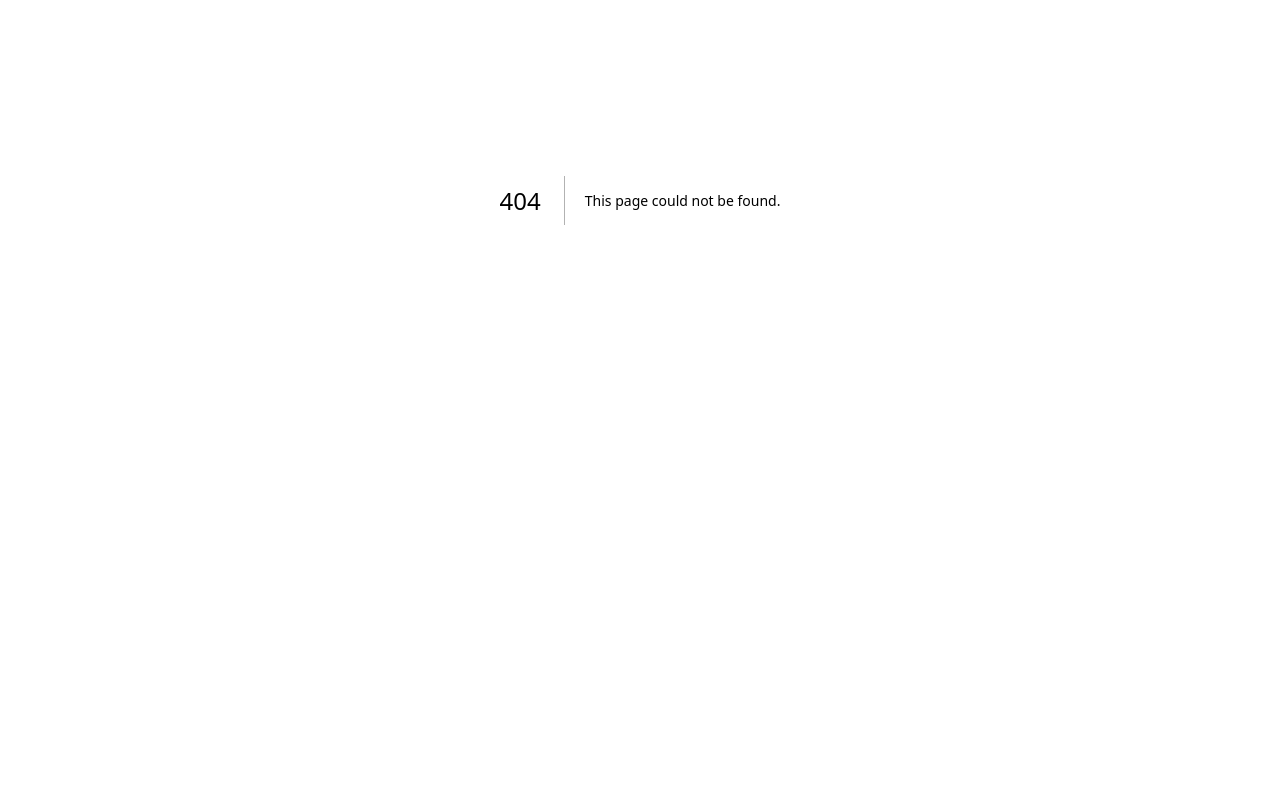
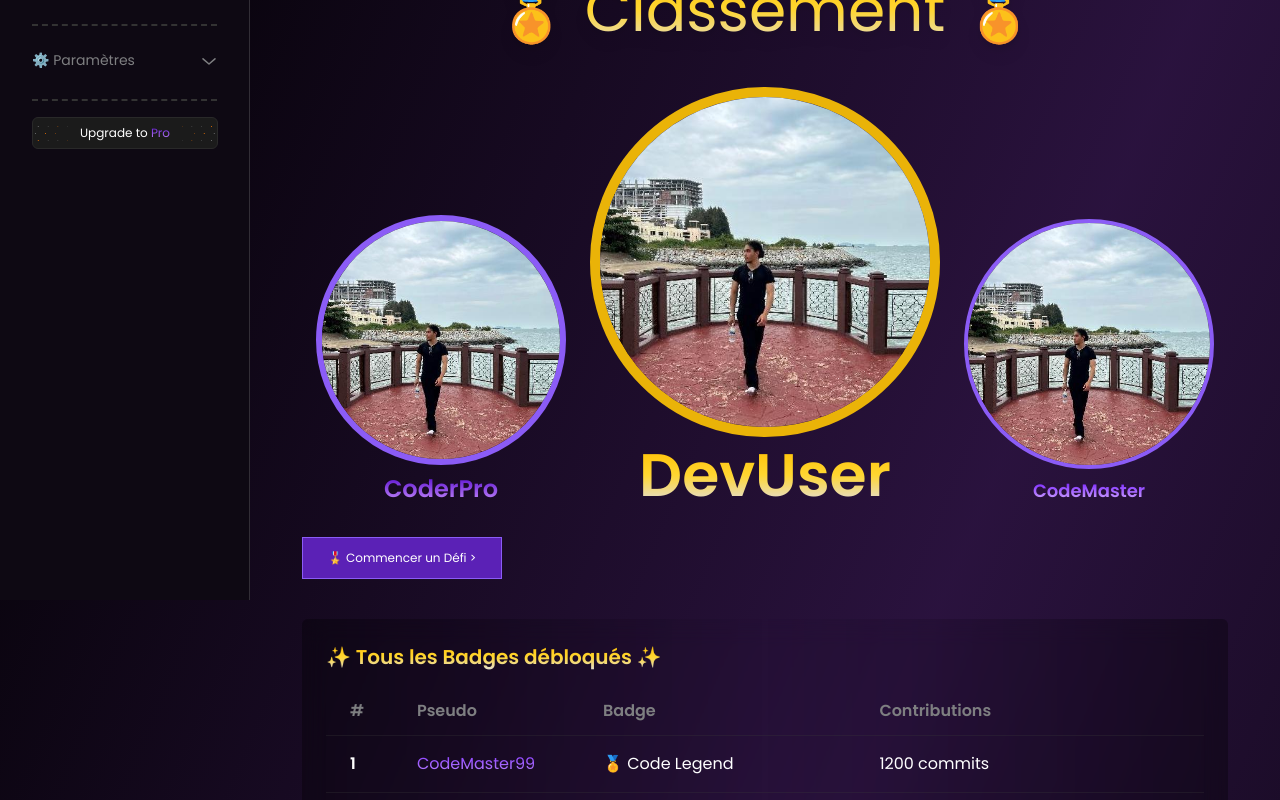
Before and after one commit to 69killian/Gitify, a Next.js app: page /classement in a window 1280 px wide. Before the commit this address had no page. Shown: the part 200-1000 px from the top of the page. Before the commit the page ends 800 px from the top, so only its background shows below. Built offline with nearby package versions, Linux system fonts and the light colour scheme; a web font is replaced by a local one.

Commit message:
Adding Rank page

```diff
--- a/app/Components/Sidebar.tsx
+++ b/app/Components/Sidebar.tsx
@@ -38,7 +38,7 @@ const Sidebar = () => {
       title: "🎯 Défis & Compétitions",
       content: [
         "⚡ Mes Défis",
-        "🏅 Classement",
+        <Link key="profil" href="/classement" className="text-[#7E7F81] hover:text-white cursor-pointer transition-all duration-100 py-2">🏅 Classement </Link>,
         "📅 Événements",
       ],
       icon: Squares,
--- a/app/badges/Components/Content.tsx
+++ b/app/badges/Components/Content.tsx
@@ -69,7 +69,7 @@ const TrophyRoom = () => {
       </div>
 
       <button className="text-[12.49px] text-white cursor-pointer bg-violet-800 hover:bg-violet-600 transition-all duration-200 w-[200px] h-[42px] border border-1 border-violet-500 text-[12px] flex justify-center items-center">
-          🎖️ Commencer un Challenge &gt;
+          🎖️ Commencer un Défi &gt;
           </button>
 
       <div className="mt-10 p-6 bg-gradient-to-r rounded-md from-black/30 via-transparent to-black/30 backdrop-blur-md bg-opacity-30">
@@ -93,7 +93,7 @@ export const BadgeButton = ({ text, children }: { text: string, children: React.
       {children}
       {text}
       {/* Effet de brillance sur le survol */}
-      <span className="absolute inset-0  opacity-20 group-hover:opacity-100 animate-shine"></span>
+      <span className="absolute inset-0 opacity-20 group-hover:opacity-100 animate-shine"></span>
     </motion.button>
   );
 };
--- /dev/null
+++ b/app/classement/Components/Content.tsx
@@ -0,0 +1,64 @@
+"use client";
+import Breadcrumb from "../../Components/breadcrumb";
+import Leaderboard from "./Leaderboard";
+import Image from "next/image";
+import profile from "../../Components/images/profile-test.jpg";
+
+const TrophyRoom = () => {
+  const users = [
+    {
+      username: "CoderPro",
+      avatarUrl: profile,
+      streakDays: 5200,
+    },
+    {
+      username: "DevUser",
+      avatarUrl: profile,
+      streakDays: 4805,
+    },
+    {
+      username: "CodeMaster",
+      avatarUrl: profile,
+      streakDays: 4500,
+    },
+  ];
+
+  return (
+    <section className="px-4 md:px-8">
+      <Breadcrumb pagename="classement" />
+
+      <div className="mt-10 flex flex-col items-center">
+        <h1 className="text-[60px] font-poppins drop-shadow-lg" style={{ fontFamily: "poppins, sans-serif" }}>
+          🏅 <span className="gradient-gold">Classement</span> 🏅
+        </h1>
+      </div>
+
+      {/* Podium */}
+      <div className="flex justify-center items-end gap-6 py-8">
+        <div className="flex flex-col items-center">
+          <Image src={users[0].avatarUrl} alt="Avatar" className="w-[250px] h-[250px] rounded-full border-[6px] border-violet-500" />
+          <h2 className="text-2xl font-bold text-white mt-2 gradient">{users[0].username}</h2>
+        </div>
+        <div className="flex flex-col items-center">
+          <Image src={users[1].avatarUrl} alt="Avatar" className="w-[350px] h-[350px] rounded-full border-[10px] border-yellow-500" />
+          <h2 className="text-6xl font-bold text-white mt-2 gradient-gold">{users[1].username}</h2>
+        </div>
+        <div className="flex flex-col items-center">
+          <Image src={users[2].avatarUrl} alt="Avatar" className="w-[250px] h-[250px] rounded-full border-4 border-violet-500" />
+          <h2 className="text-lg font-bold text-white mt-2 gradient2">{users[2].username}</h2>
+        </div>
+      </div>
+
+      <button className="text-[12.49px] text-white cursor-pointer bg-violet-800 hover:bg-violet-600 transition-all duration-200 w-[200px] h-[42px] border border-1 border-violet-500 text-[12px] flex justify-center items-center">
+        🎖️ Commencer un Défi &gt;
+      </button>
+
+      <div className="mt-10 p-6 bg-gradient-to-r rounded-md from-black/30 via-transparent to-black/30 backdrop-blur-md bg-opacity-30">
+        <h2 className="text-xl font-bold gradient-gold mb-4">✨ Tous les Badges débloqués ✨</h2>
+        <Leaderboard />
+      </div>
+    </section>
+  );
+};
+
+export default TrophyRoom;
--- /dev/null
+++ b/app/classement/Components/Leaderboard.tsx
@@ -0,0 +1,45 @@
+import React from 'react';
+
+const Leaderboard = () => {
+  const contributors = [
+    { rank: 1, username: "CodeMaster99", badge: "Code Legend", icon: "🏅", contributions: "1200 commits" },
+    { rank: 2, username: "DevProX", badge: "Streak God", icon: "🏆🔥", contributions: "110 jours de streak" },
+    { rank: 3, username: "MergeWizard", badge: "Open Source Champion", icon: "🏆", contributions: "25 PRs fusionnées" },
+    { rank: 4, username: "NightOwl", badge: "Night Coder", icon: "🌙", contributions: "Code entre 2h et 4h du matin" },
+    { rank: 5, username: "CommitStorm", badge: "One Day Madness", icon: "💥", contributions: "102 commits en 24h" },
+    { rank: 6, username: "ForkLord", badge: "Forking Pro", icon: "🍴", contributions: "15 forks réalisés" },
+    { rank: 7, username: "RepoKing", badge: "OSS Rockstar", icon: "🎸", contributions: "12 repos publics" },
+    { rank: 8, username: "ChallengeBeast", badge: "Challenge King", icon: "👑", contributions: "12 challenges complétés" },
+    { rank: 9, username: "WeekendHacker", badge: "Weekend Warrior", icon: "🏖️", contributions: "Code le week-end sans interruption" },
+    { rank: 10, username: "BugFixer", badge: "PR Hero", icon: "🦸", contributions: "18 PRs fusionnées" },
+  ];
+
+  return (
+    <div className="rounded-lg">
+      <div className="overflow-x-auto shadow-lg rounded-lg">
+        <table className="min-w-full text-white">
+          <thead>
+            <tr className="border-b border-[#3B3B3B]/30">
+              <th className="py-3 px-6 text-left text-[#7E7F81]">#</th>
+              <th className="py-3 px-6 text-left text-[#7E7F81]">Pseudo</th>
+              <th className="py-3 px-6 text-left text-[#7E7F81]">Badge</th>
+              <th className="py-3 px-6 text-left text-[#7E7F81]">Contributions</th>
+            </tr>
+          </thead>
+          <tbody>
+            {contributors.map((contributor) => (
+              <tr key={contributor.rank} className="border-b border-[#3B3B3B]/30">
+                <td className="py-4 px-6 font-bold">{contributor.rank}</td>
+                <td className="py-4 px-6 gradient2">{contributor.username}</td>
+                <td className="py-4 px-6"><span className='text-[#000000]'>{contributor.icon}</span> {contributor.badge}</td>
+                <td className="py-4 px-6">{contributor.contributions}</td>
+              </tr>
+            ))}
+          </tbody>
+        </table>
+      </div>
+    </div>
+  );
+};
+
+export default Leaderboard;
--- /dev/null
+++ b/app/classement/page.tsx
@@ -0,0 +1,19 @@
+
+import Header from "../Components/Header";
+import Sidebar from "../Components/Sidebar";
+// Content from the component file "guide"
+import Content from "./Components/Content";
+
+export default async function Home() {
+
+  return (
+    <>
+    <Header/>
+    <Sidebar/>
+    {/* ATTENTION au pb-[1500px] qui peut géner plus tard, il n'est qu'à titre statique */}
+    <div className="lg:pl-[270px] pt-[105px] pr-[20px] pb-[1500px] bg-gradient-to-br from-black via-purple-900/30 to-black">
+    <Content/>
+    </div>
+    </>
+  );
+}
```
